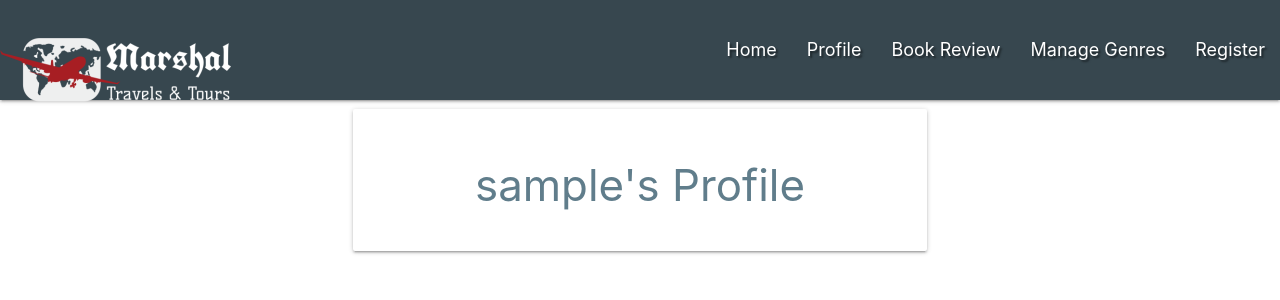
After one commit to Seagather/Marshal-Pundit-Reviews, a Flask app: page /profile/1 in a window 1280 px wide. The commit adds this page. Shown: the top 300 px of the page. Run offline with Flask 2, Linux system fonts and the light colour scheme; the visitor is signed in with stand-in values (Sample User, id 1); a database or web service that is not in the repository returns one stand-in record (values such as "Sample title"); some libraries are stand-ins or nearby versions.

Commit message:
Add Session User Profile

```diff
--- a/app.py
+++ b/app.py
@@ -44,7 +44,17 @@ def register():
         # put the new user into 'session' cookie
         session["user"] = request.form.get("username").lower()
         flash("Registration Successful!")
+        return redirect(url_for("profile", username=session["user"]))
+
     return render_template("register.html")
+
+
+@app.route("/profile/<username>", methods=["GET", "POST"])
+def profile(username):
+    # grab the session user's username from db
+    username = mongo.db.users.find_one(
+        {"username": session["user"]})["username"]
+    return render_template("profile.html", username=username)
 
 
 if __name__ == "__main__":
--- a/templates/base.html
+++ b/templates/base.html
@@ -21,7 +21,7 @@
 				<a href="#" data-target="mobile-demo" class="sidenav-trigger right"><i class="fas fa-bars"></i></a>
 				<ul class="right hide-on-med-and-down">
                     <li class="nav-item"><a class="nav-link" href="{{ url_for('get_reviews') }}">Home</a></li>
-                    <li class="nav-item"><a class="nav-link" href="#">Profile</a></li>
+                    <li class="nav-item"><a class="nav-link" href="{{ url_for('profile', username=session['user']) }}">Profile</a></li>
 					<li class="nav-item"><a class="nav-link" href="#">Book Review</a></li>
 					<li class="nav-item"><a class="nav-link" href="#">Manage Genres</a></li>
 					<li class="nav-item"><a class="nav-link" href="{{ url_for('register') }}">Register</a></li>
@@ -33,7 +33,7 @@
 		<ul class="sidenav" id="mobile-demo">
             <li><h4 class="center-align blue-grey-text text-darken 4">Pundit Review</h4></li>
             <li class="nav-item"><a class="nav-link" href="{{ url_for('get_reviews') }}">Home</a></li>
-            <li class="nav-item"><a class="nav-link" href="#">Profile</a></li>
+            <li class="nav-item"><a class="nav-link" href="{{ url_for('profile', username=session['user']) }}">Profile</a></li>
             <li class="nav-item"><a class="nav-link" href="#">Book Review</a></li>
             <li class="nav-item"><a class="nav-link" href="#">Manage Genres</a></li>
             <li class="nav-item"><a class="nav-link" href="{{ url_for('register') }}">Register</a></li>
--- /dev/null
+++ b/templates/profile.html
@@ -0,0 +1,14 @@
+{% extends "base.html" %}
+{% block content %}
+
+    <div class="row">
+        <div class="col s12 m8 offset-m2">
+            <div class="card-panel">
+                <h3 class="center-align blue-grey-text text-darken 4">
+                    {{ username }}'s Profile
+                </h3>
+            </div>
+        </div>
+    </div>
+
+{% endblock %}
```
